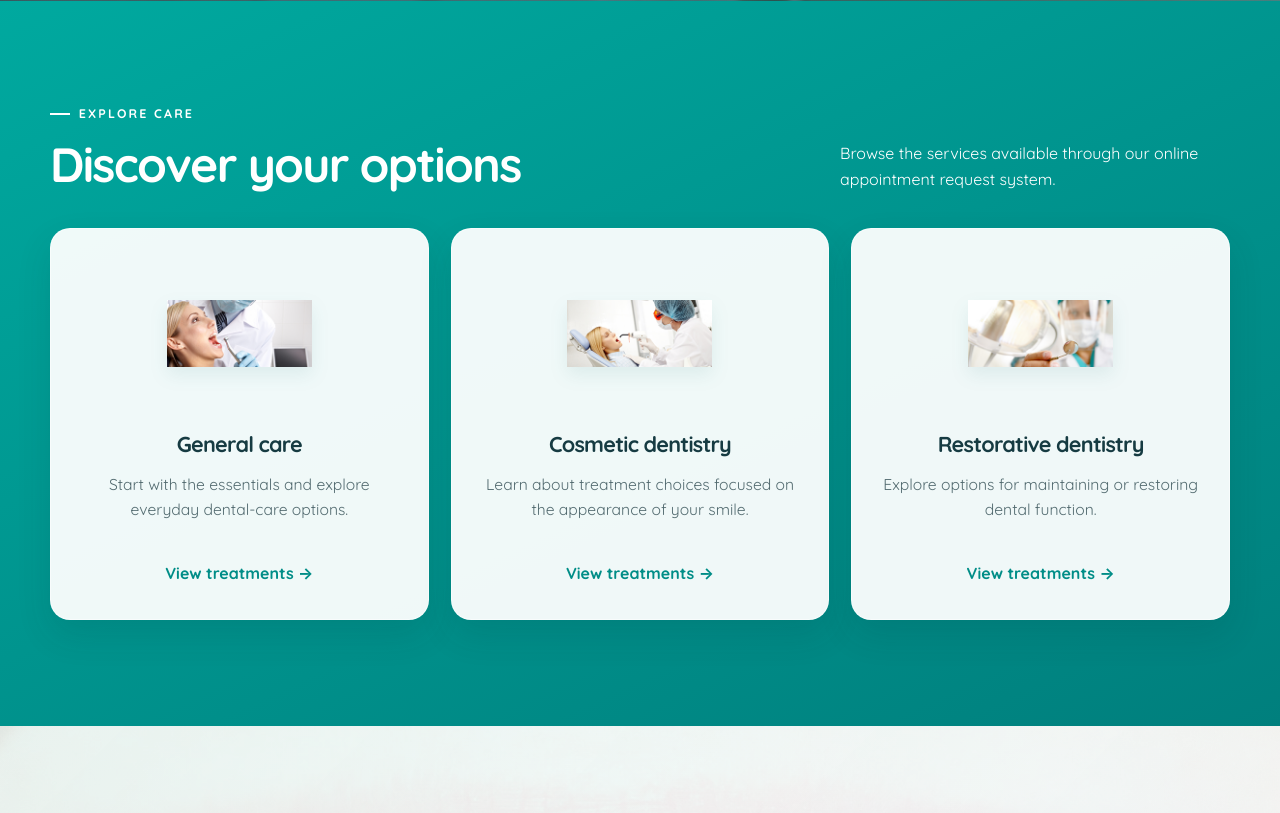
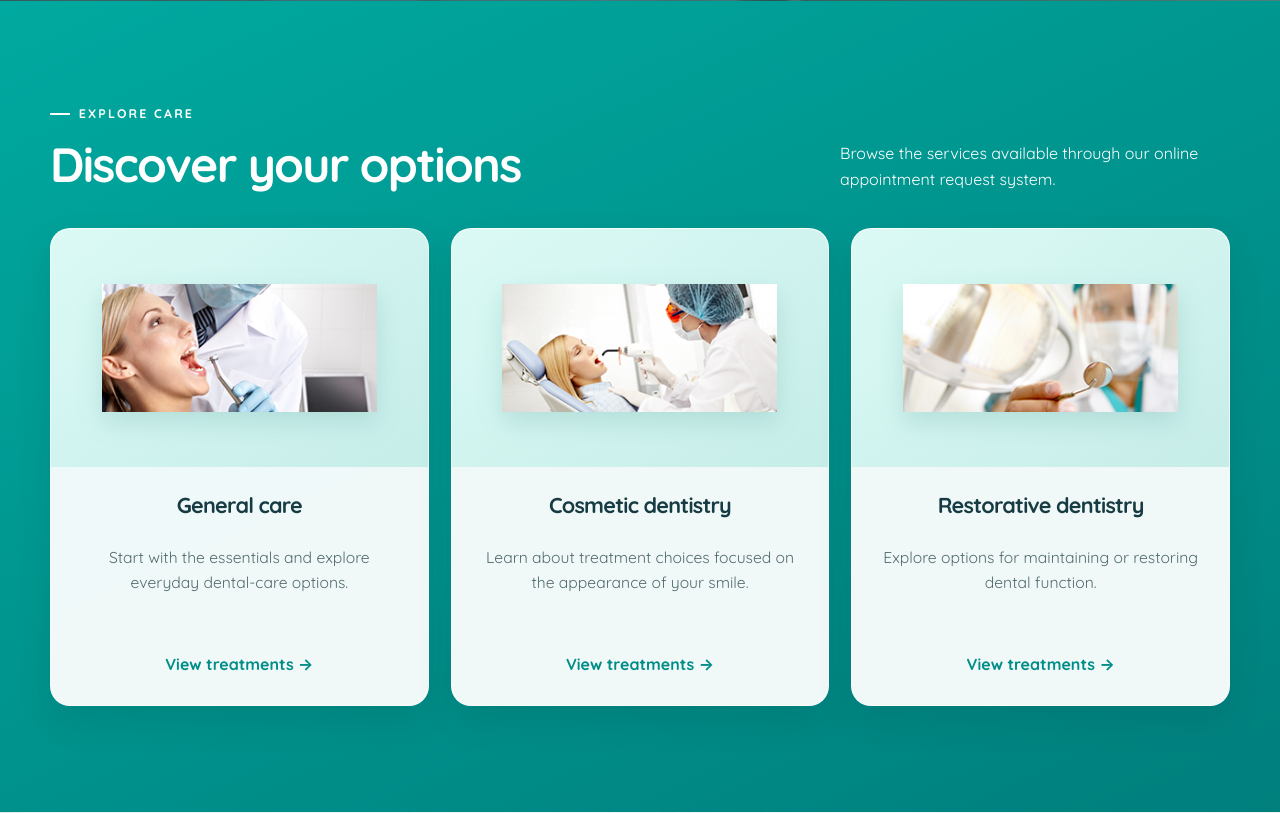
Before and after one commit to gfodor85/dentico, a PHP site: page / in a window 1280 px wide. Shown: the part 876-1689 px from the top of the page. Run offline with PHP 8.4, Linux system fonts and the light colour scheme.

Commit message:
Scale Explore Care illustrations to top half of treatment cards

```diff
--- a/assets/css/dentico-ui.css
+++ b/assets/css/dentico-ui.css
@@ -488,3 +488,49 @@ body.dentico-booking .booking-form,
     background-attachment: fixed;
   }
 }
+/* Explore Care: let the artwork occupy approximately half of each card. */
+.dentico-home #treatments .dc-feature {
+  display: grid;
+  grid-template-rows: minmax(230px, 1fr) minmax(230px, 1fr);
+  min-height: 460px;
+  padding: 0;
+  overflow: hidden;
+}
+.dentico-home #treatments .dc-feature__media {
+  display: grid;
+  place-items: center;
+  min-width: 0;
+  padding: 15px;
+  background: linear-gradient(145deg, rgba(218, 250, 245, .94), rgba(166, 228, 221, .56));
+}
+.dentico-home #treatments .dc-feature__art {
+  display: block;
+  width: min(92%, 275px);
+  height: 208px;
+  max-width: 100%;
+  object-fit: contain;
+  margin: 0;
+  filter: drop-shadow(0 10px 12px rgba(0, 91, 86, .13));
+}
+.dentico-home #treatments .dc-feature__body {
+  display: flex;
+  flex-direction: column;
+  align-items: center;
+  padding: 25px 25px 28px;
+}
+.dentico-home #treatments .dc-feature__body h3 { margin-bottom: 12px; }
+.dentico-home #treatments .dc-feature__body p {
+  flex: 1;
+  min-height: 0;
+  margin-bottom: 16px;
+}
+.dentico-home #treatments .dc-feature__body .dc-inline-link {
+  margin-top: auto;
+}
+@media (max-width: 600px) {
+  .dentico-home #treatments .dc-feature {
+    grid-template-rows: 210px minmax(200px,auto);
+    min-height: 410px;
+  }
+  .dentico-home #treatments .dc-feature__art { height: 185px; }
+}
```
